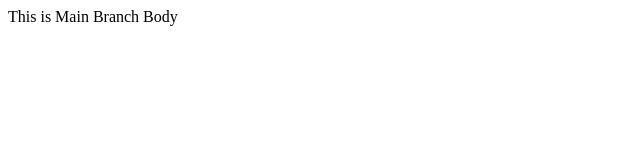
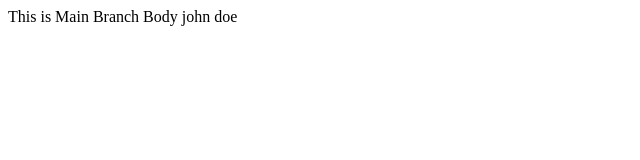
Before and after one commit to ashleyvillos/git-tutorial, a plain HTML site: page index.html in a window 1280 px wide. Shown: the full height of the page, 0-640 px from the left. Drawn offline with Linux system fonts and the light colour scheme.

Commit message:
john doe

```diff
--- a/index.html
+++ b/index.html
@@ -8,5 +8,6 @@
 </head>
 <body>
     This is Main Branch Body
+    john doe
 </body>
 </html>
```
